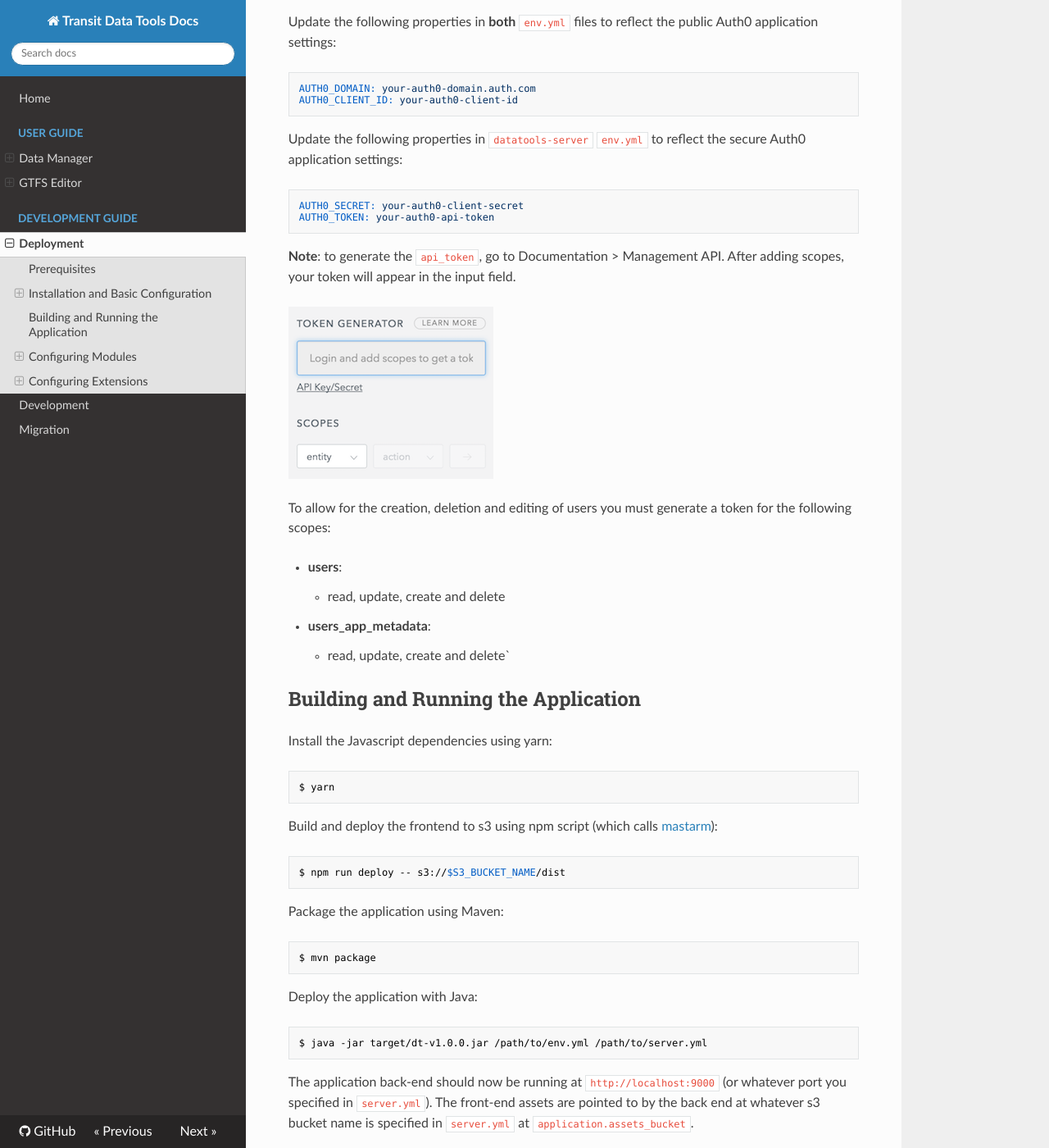
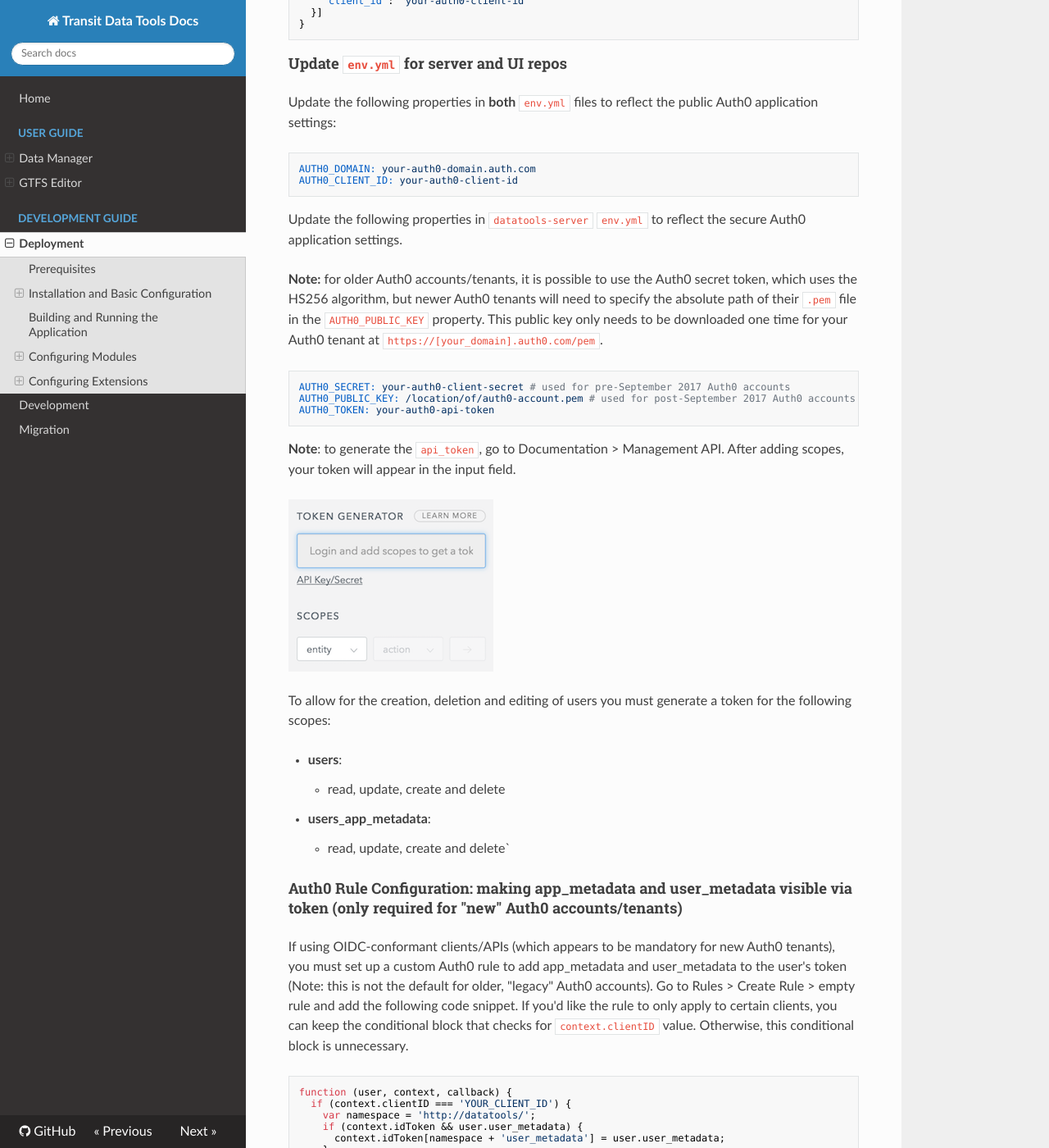
Before and after one commit to wtchen/datatools-ui, an MkDocs documentation site: the page built from docs/dev/deployment.md, in a window 1280 px wide and 1400 px high, scrolled down 2792 px. Shown: the whole window at 82% size. Built offline with MkDocs 1.6.1, drawn with Linux system fonts in a browser that asks for light colours; nearby versions of some CDN libraries; old or Windows-style settings are respelled for this version of MkDocs; some of the changed text lies outside the part shown.

Commit message:
docs(auth0): Add new tenant setup details
Includes info about adding custom Auth0 rule and downloading .pem file

````diff
--- a/docs/dev/deployment.md
+++ b/docs/dev/deployment.md
@@ -86,6 +86,7 @@ MONGO_DB_NAME: application_db
 ```
 
 ### Setting up Auth0
+Auth0 is used for authentication in the application. If you don't need authentication (e.g., if you're running locally or on a secured network), you can set `DISABLE_AUTH` to true for both the server and UI configurations (`env.yml`).
 
 #### Creating account and application (client)
 1. Create an [Auth0](https://auth0.com) account (free).
@@ -132,10 +133,13 @@ AUTH0_DOMAIN: your-auth0-domain.auth.com
 AUTH0_CLIENT_ID: your-auth0-client-id
 ```
 
-Update the following properties in `datatools-server` `env.yml` to reflect the secure Auth0 application settings:
+Update the following properties in `datatools-server` `env.yml` to reflect the secure Auth0 application settings.
+
+**Note:** for older Auth0 accounts/tenants, it is possible to use the Auth0 secret token, which uses the HS256 algorithm, but newer Auth0 tenants will need to specify the absolute path of their `.pem` file in the `AUTH0_PUBLIC_KEY` property. This public key only needs to be downloaded one time for your Auth0 tenant at `https://[your_domain].auth0.com/pem`.
 
 ```yaml
-AUTH0_SECRET: your-auth0-client-secret
+AUTH0_SECRET: your-auth0-client-secret # used for pre-September 2017 Auth0 accounts
+AUTH0_PUBLIC_KEY: /location/of/auth0-account.pem # used for post-September 2017 Auth0 accounts
 AUTH0_TOKEN: your-auth0-api-token
 ```
 
@@ -149,6 +153,24 @@ To allow for the creation, deletion and editing of users you must generate a tok
     - read, update, create and delete
 - **users_app_metadata**:
     - read, update, create and delete`
+
+#### Auth0 Rule Configuration: making app_metadata and user_metadata visible via token (only required for "new" Auth0 accounts/tenants)
+If using OIDC-conformant clients/APIs (which appears to be mandatory for new Auth0 tenants), you must set up a custom Auth0 rule to add app_metadata and user_metadata to the user's token (Note: this is not the default for older, "legacy" Auth0 accounts). Go to Rules > Create Rule > empty rule and add the following code snippet. If you'd like the rule to only apply to certain clients, you can keep the conditional block that checks for `context.clientID` value. Otherwise, this conditional block is unnecessary.
+
+```
+function (user, context, callback) {
+  if (context.clientID === 'YOUR_CLIENT_ID') {
+    var namespace = 'http://datatools/';
+    if (context.idToken && user.user_metadata) {
+      context.idToken[namespace + 'user_metadata'] = user.user_metadata;
+    }
+    if (context.idToken && user.app_metadata) {
+      context.idToken[namespace + 'app_metadata'] = user.app_metadata;
+    }
+  }
+  callback(null, user, context);
+}
+```
 
 ## Building and Running the Application
 
````
